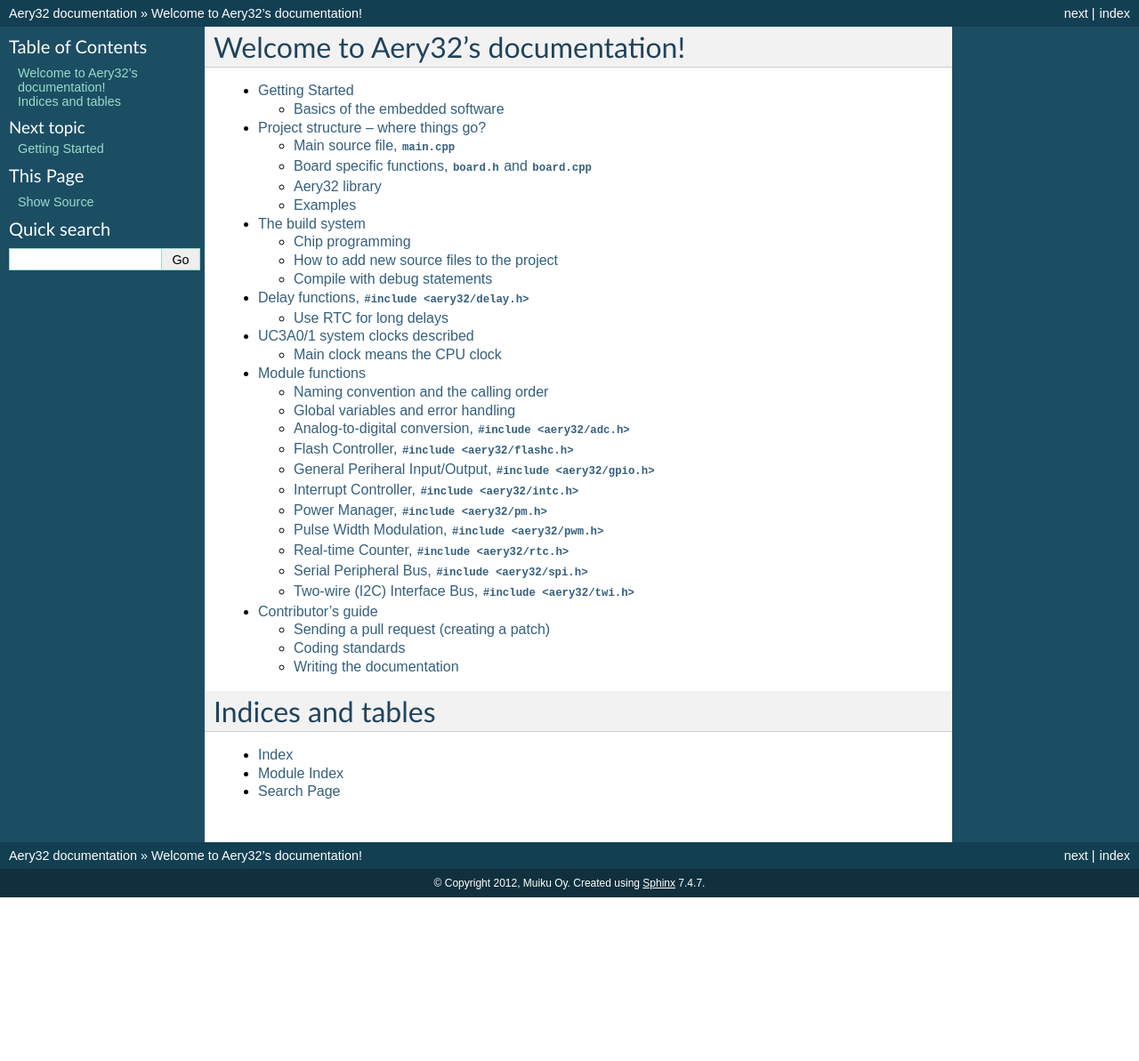
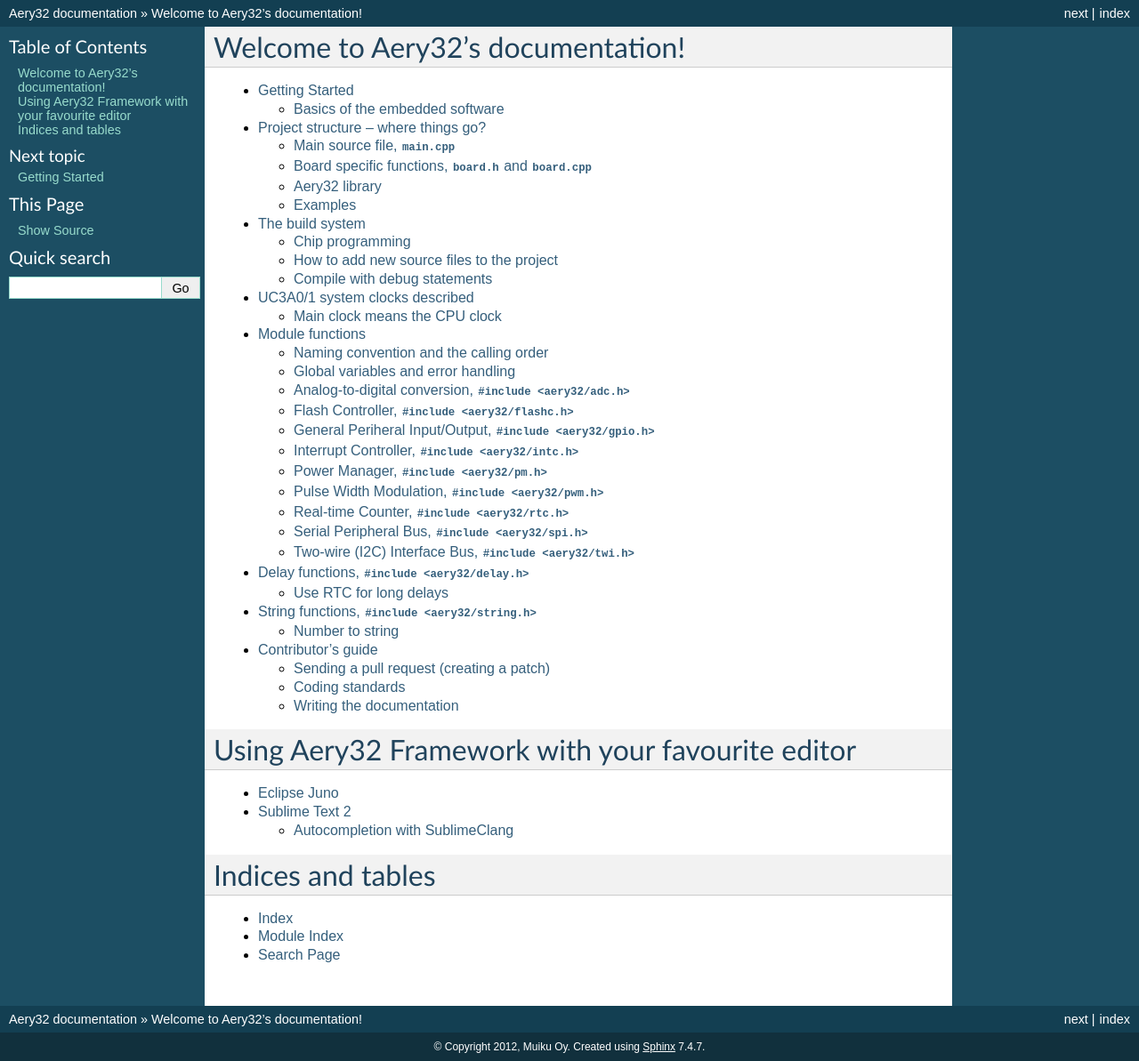
Before and after one commit to aery32/aery32-refguide, a Sphinx documentation site: the page built from source/index.rst, in a window 1280 px wide. Shown: the whole page at 89% size. Built offline with Sphinx 7.4.7, drawn with Linux system fonts in a browser that asks for light colours; before the commit the page ends 1009 px from its top, so only the background shows below that.

Commit message:
Add new pages

```diff
--- a/source/index.rst
+++ b/source/index.rst
@@ -12,11 +12,20 @@
    getting_started
    project_structure
    build_system
-   delay_functions
    system_clocks
    module_functions
+   delay_functions
+   string_functions
    contribute
 
+Using Aery32 Framework with your favourite editor
+=================================================
+
+.. toctree::
+  :maxdepth: 2
+
+  use_with_eclipse
+  use_with_st2
 
 Indices and tables
 ==================
--- a/source/project_structure.rst
+++ b/source/project_structure.rst
@@ -30,9 +30,11 @@
 
     int main(void)
     {
-        /* Put your application initialization sequence here */
+        /*
+         * Put your application initialization sequence here. The default
+         * board_init() sets up the LED pin and the CPU clock to 66 MHz.
+         */
         init_board();
-        gpio_init_pin(LED, GPIO_OUTPUT);
 
         /* All done. Turn the LED on. */
         gpio_set_pin_high(LED);
--- /dev/null
+++ b/source/string_functions.rst
@@ -0,0 +1,9 @@
+String functions, ``#include <aery32/string.h>``
+================================================
+
+todo
+
+Number to string
+----------------
+
+todo
--- /dev/null
+++ b/source/use_with_eclipse.rst
@@ -0,0 +1,4 @@
+Eclipse Juno
+============
+
+todo
--- /dev/null
+++ b/source/use_with_st2.rst
@@ -0,0 +1,9 @@
+Sublime Text 2
+==============
+
+todo
+
+Autocompletion with SublimeClang
+--------------------------------
+
+todo
```
